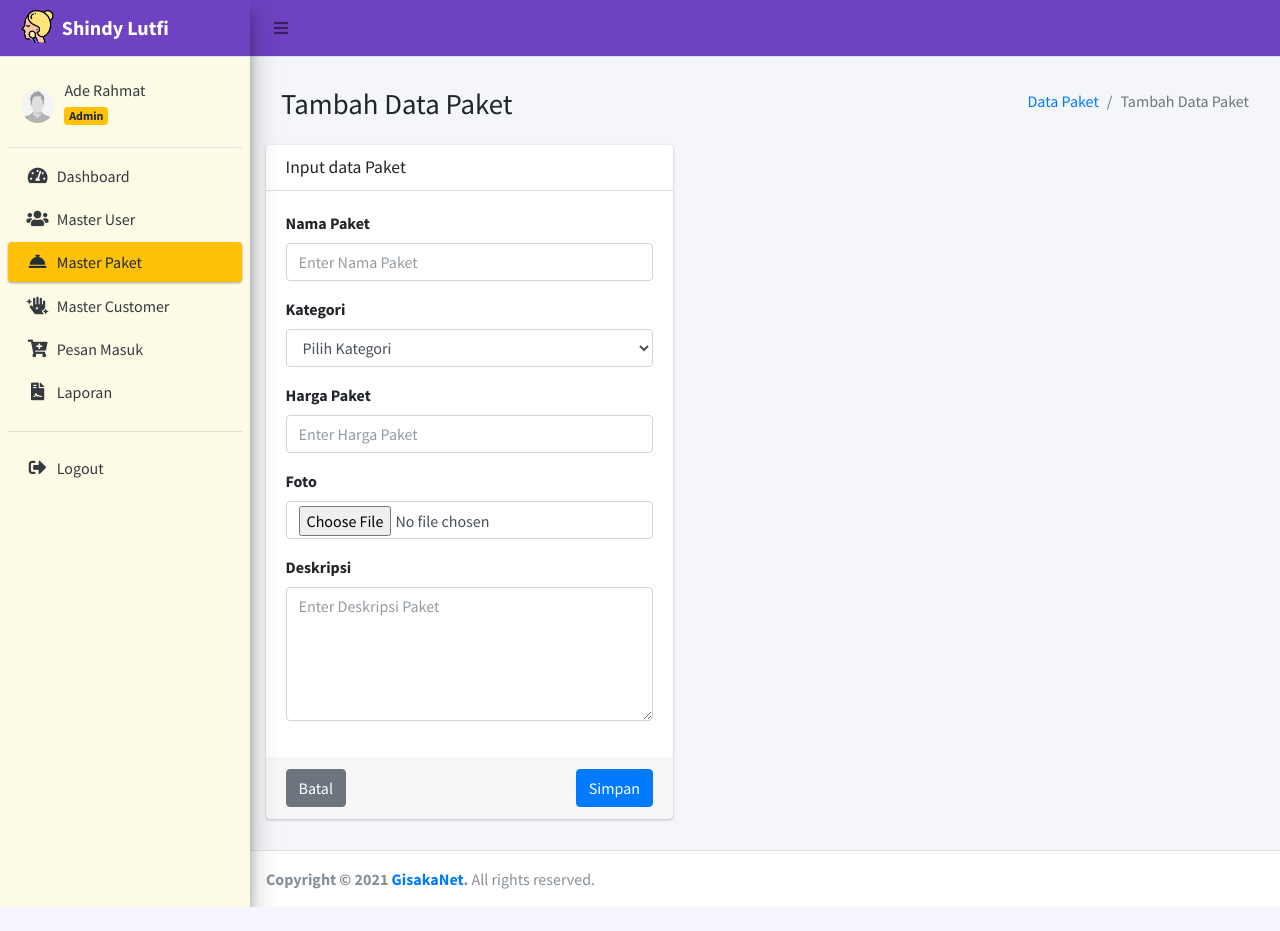
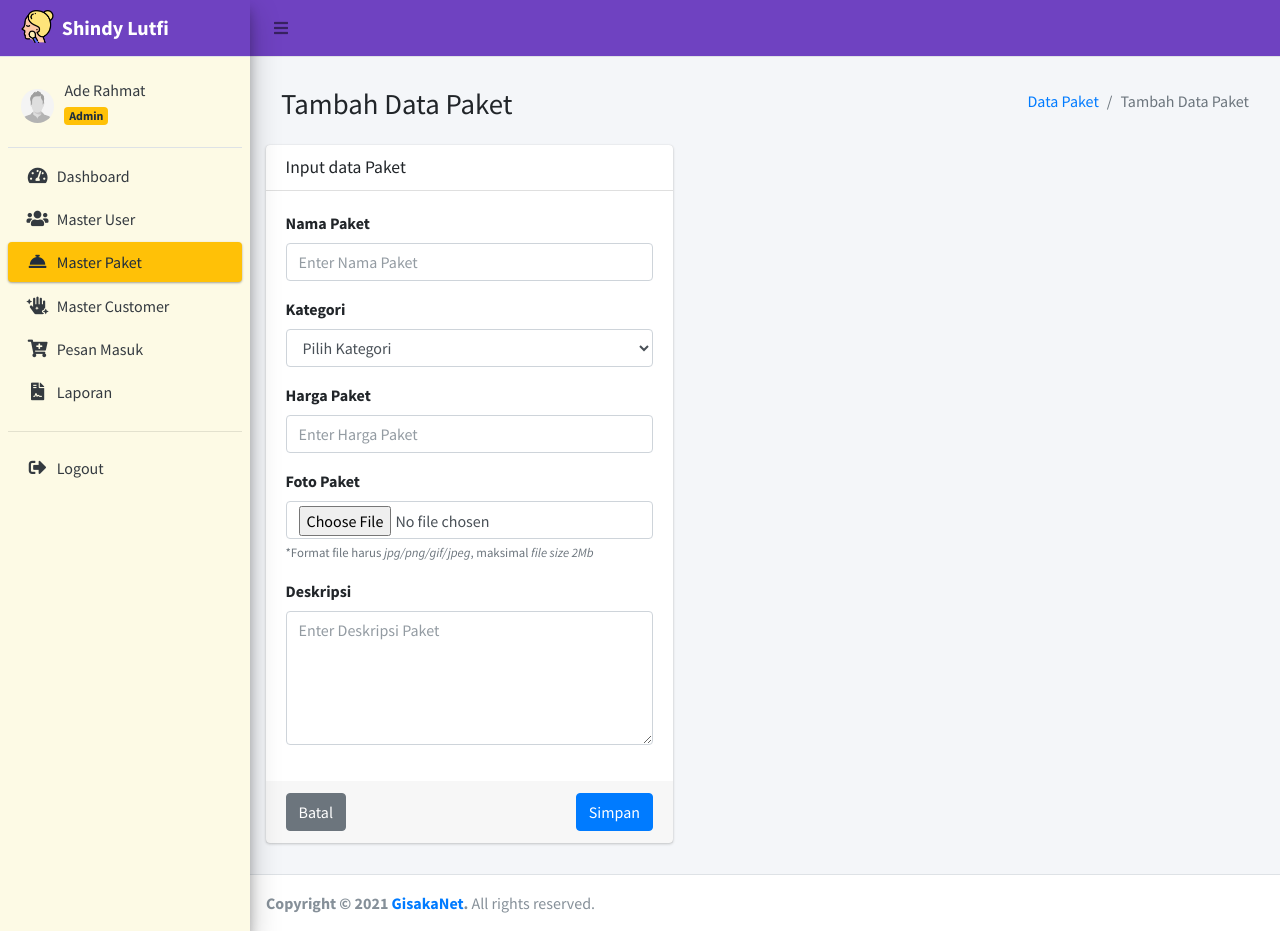
Before and after one commit to aderahmatn/shindylutfi, a CodeIgniter app: page /database/paket/create in a window 1280 px wide. Before the commit the page ends 907 px from the top, so only its background shows below. Run offline with CodeIgniter, Linux system fonts and the light colour scheme; some libraries are stand-ins or nearby versions.

Commit message:
crud paket

```diff
--- a/application/views/paket/create.php
+++ b/application/views/paket/create.php
@@ -51,8 +51,9 @@
                         </div>
                     </div>
                     <div class="form-group">
-                        <label for="ffoto">Foto</label>
+                        <label for="ffoto">Foto Paket</label>
                         <input type="file" class="pt-1 form-control <?= form_error('ffoto') ? 'is-invalid' : '' ?>" id="ffoto" name="ffoto" placeholder="Enter Harga Paket" value="<?= $this->input->post('ffoto'); ?>" required>
+                        <small class="text-muted">*Format file harus <i>jpg/png/gif/jpeg</i>, maksimal <i>file size 2Mb</i></small>
                         <div class="invalid-feedback">
                             <?= form_error('ffoto') ?>
                         </div>
--- a/application/views/paket/edit.php
+++ b/application/views/paket/edit.php
@@ -61,6 +61,7 @@
                             <div class="col-md-8">
                                 <label for="ffoto">Ganti Foto Paket</label>
                                 <input type="file" class="pt-1 form-control <?= form_error('ffoto') ? 'is-invalid' : '' ?>" id="ffoto" name="ffoto" placeholder="Enter Harga Paket" value="<?= $this->input->post('ffoto'); ?>">
+                                <small class="text-muted">*Format file harus <i>jpg/png/gif/jpeg</i>, maksimal <i>file size 2Mb</i></small>
                                 <div class="invalid-feedback">
                                     <?= form_error('ffoto') ?>
                                 </div>
```
Also changed, not shown: uploads/paket/img-601bca46e870f.jpeg (added), uploads/paket/img-601bca5fdb844.jpeg (added).
